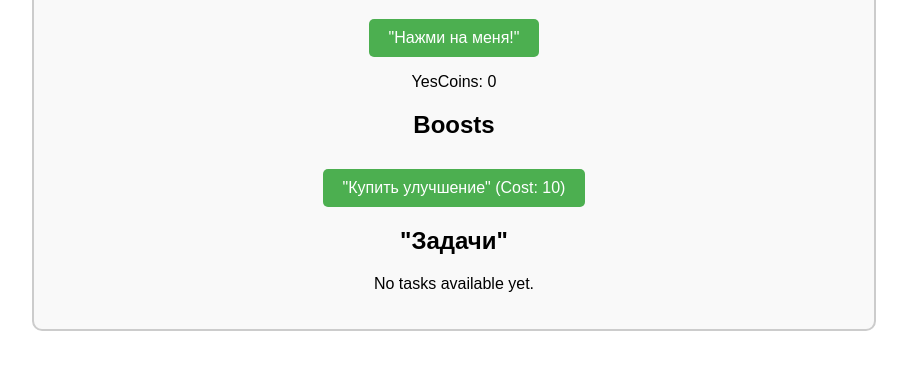
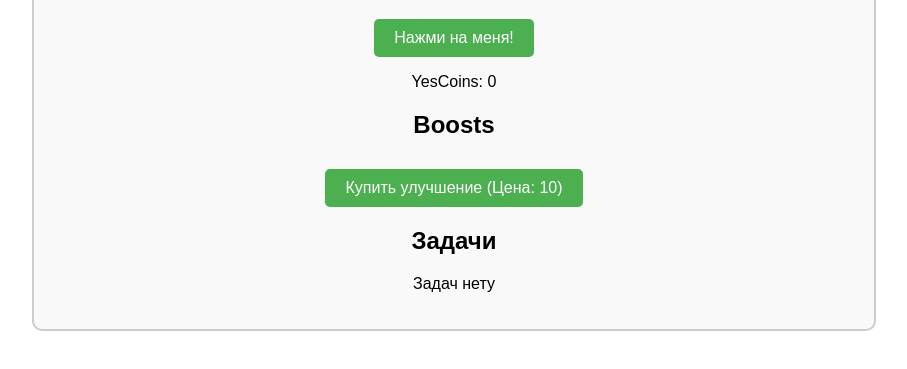
Before and after one commit to zxcstroy/yescoin.github.io, a plain HTML site: page index.html in a window 1280 px wide. Shown: the part 91-460 px from the top of the page, without its empty margins (186-1093 px from the left). Drawn offline with Linux system fonts and the light colour scheme.

Commit message:
Update index.html

```diff
--- a/index.html
+++ b/index.html
@@ -10,16 +10,16 @@
 <div class="wrapper">
     <h1>YesCoin Clicker</h1>
     <div class="click-area">
-        <button id="clickButton">"Нажми на меня!"</button>
+        <button id="clickButton">Нажми на меня!</button>
         <p>YesCoins: <span id="yescoinCount">0</span></p>
     </div>
     <div class="boosts">
         <h2>Boosts</h2>
-        <button id="boostButton">"Купить улучшение" (Cost: <span id="boostCost">10</span>)</button>
+        <button id="boostButton">Купить улучшение (Цена: <span id="boostCost">10</span>)</button>
     </div>
     <div class="tasks">
-        <h2>"Задачи"</h2>
-        <p>No tasks available yet.</p>
+        <h2>Задачи</h2>
+        <p>Задач нету</p>
     </div>
 </div>
 <script src="script.js"></script>
```
